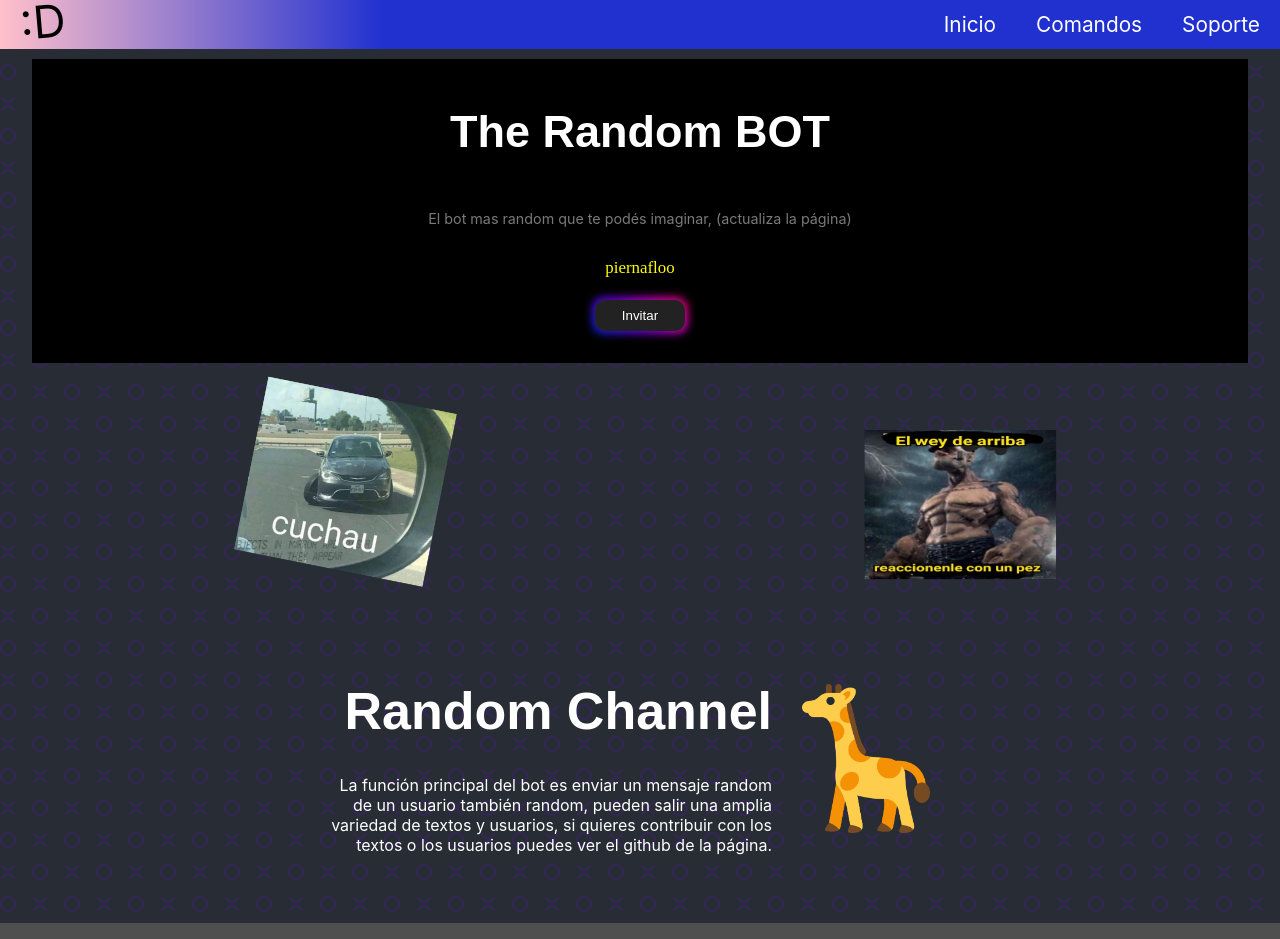
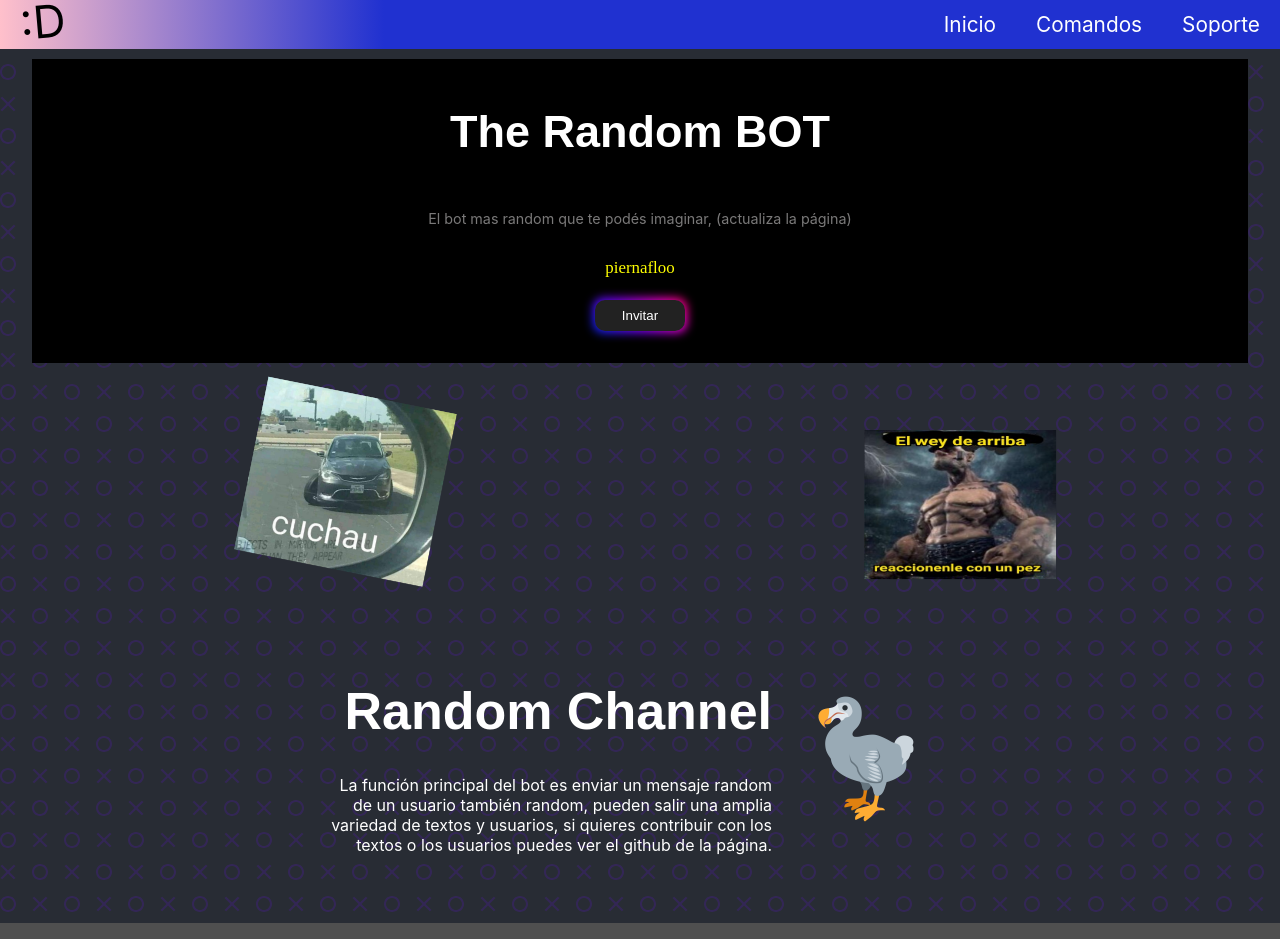
Before and after one commit to GalaxyM4/therandombot-web, a React (Create React App) app: page / in a window 1280 px wide. Shown: the top 939 px of the page. Built offline with nearby package versions, Linux system fonts and the light colour scheme; a web font is replaced by a local one.

Commit message:
3789525
no me deja agregar imagenes

```diff
--- a/src/images/index.ts
+++ b/src/images/index.ts
@@ -7,7 +7,7 @@ interface ImageFormat {
 
 export default class ImagesLocal {
     static getAnimal(): ImageFormat {
-        var images = ["bison.png", "chicken.png", "cow.png", "dodo.png", "giraffe.png", "goose.png", "horse.png", "llama.png", "monkey.png", "orangutan.png", "penguin.png", "pig.png", "rooster.png", "sheep.png"];
+        var images = ["bison.png", "gatroste.png", "chicken.png", "cow.png", "dodo.png", "giraffe.png", "goose.png", "horse.png", "llama.png", "monkey.png", "orangutan.png", "penguin.png", "pig.png", "rooster.png", "sheep.png"];
         var choosed = randomItem(images);
 
         return {
```
